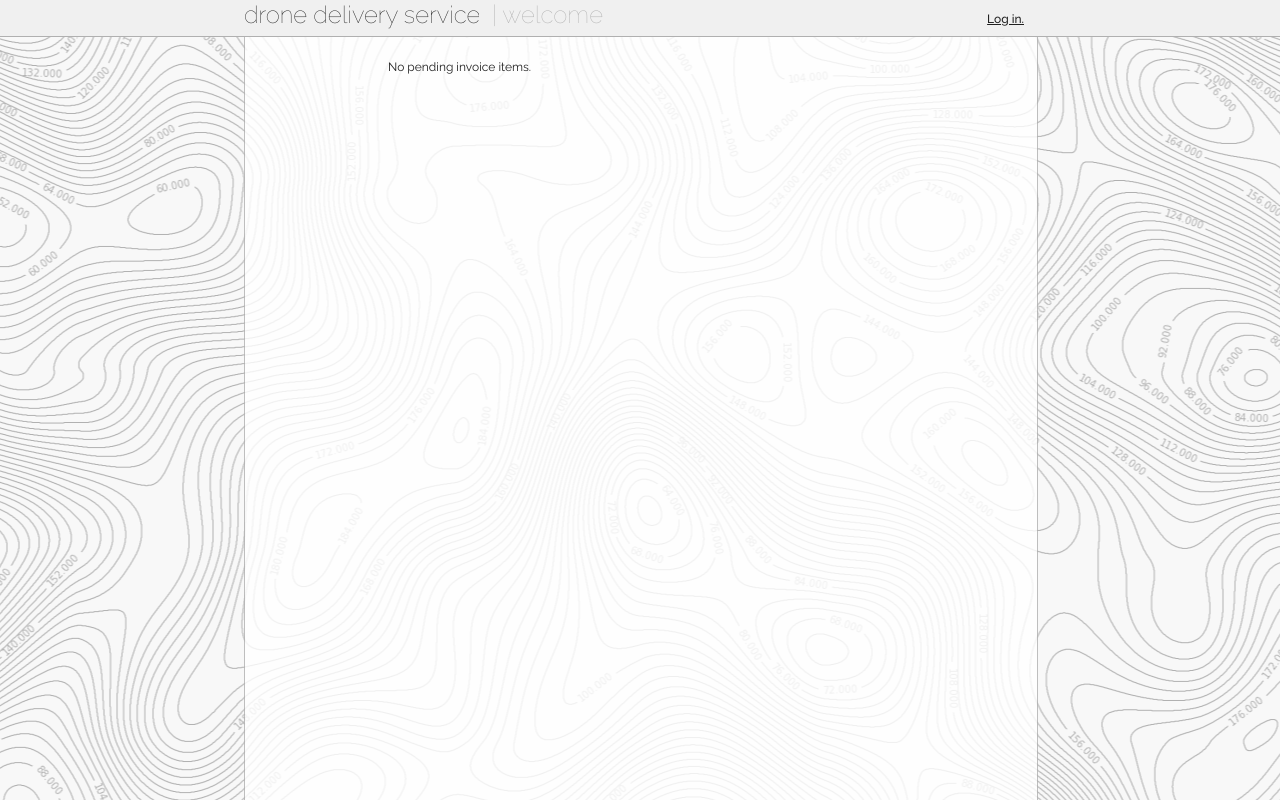
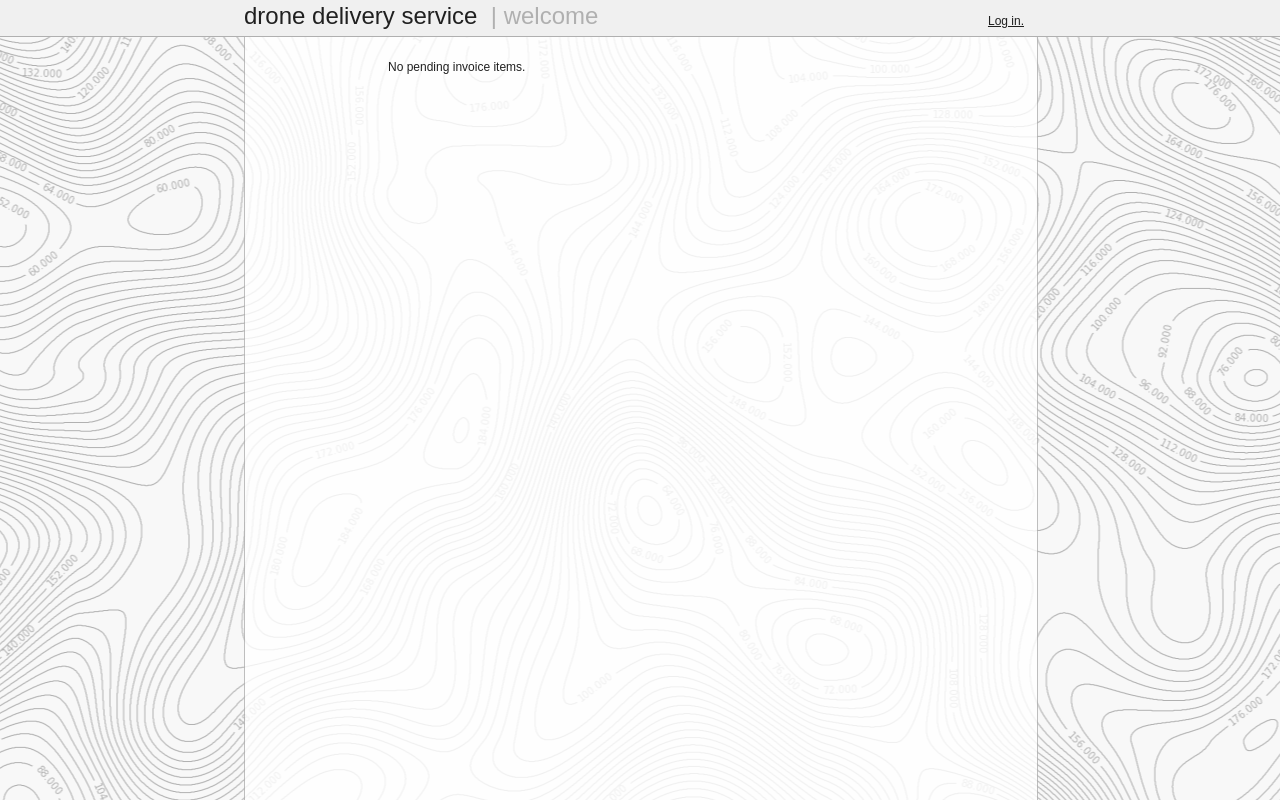
Before and after one commit to cusmith/dronedelivery, a Django app: page /app/ in a window 1280 px wide. Run offline with Django 3.2, Linux system fonts and the light colour scheme; data that the repository does not hold is empty; some libraries are stand-ins or nearby versions; some web fonts are replaced.

Commit message:
Serve fonts as static resource

```diff
--- a/app/templates/app/app-base.html
+++ b/app/templates/app/app-base.html
@@ -5,7 +5,6 @@
 	<meta name="viewport" content="width=device-width, initial-scale=1.0, maximum-scale=1.0"></meta>
 	<title>{% block title %}{% endblock %} | drone delivery service</title>
 	<link rel="stylesheet" type="text/css" href="app.css"></link>
-	<link href='https://fonts.googleapis.com/css?family=Raleway:500,400,100' rel='stylesheet' type='text/css'>
 	<script src="http://code.jquery.com/jquery-2.1.4.min.js"></script>
 	<script type="text/javascript">
 	var long_width = 0;
@@ -49,7 +48,7 @@
 					<div class='title-collapse'>ervice</div>
 					&nbsp
 				</span>
-				<span class='h2'>| {% block short_title %}{% endblock %}</span>
+				<span id='page-title' class='h2'>| {% block short_title %}{% endblock %}</span>
 			</div>
 			<div id='session-status-box'>
 				{% if logged_in %}
--- a/app/templates/app/app.css
+++ b/app/templates/app/app.css
@@ -1,3 +1,15 @@
+@font-face {
+  font-family: "Raleway";
+  src: url("/static/app/raleway-light.woff2");
+  font-weight: 100; }
+@font-face {
+  font-family: "Raleway";
+  src: url("/static/app/raleway-normal.woff2");
+  font-weight: 400; }
+@font-face {
+  font-family: "Raleway";
+  src: url("/static/app/raleway-bold.woff2");
+  font-weight: 700; }
 * {
   font-family: "Raleway", sans-serif;
   color: #202020; }
@@ -49,6 +61,7 @@ a:link, a:visited {
 body {
   margin: 0px;
   background-color: #f8f8f8;
+  background-image: url("/static/app/bg-compressed.jpg");
   background-image: url("/static/app/bg.png");
   background-position: center top; }
 
@@ -69,6 +82,7 @@ body {
   padding-left: 1em;
   padding-right: 1em;
   max-height: 3rem;
+  margin-top: 0.2rem;
   overflow-y: hidden; }
 
 #title {
--- a/app/templates/app/app.sass
+++ b/app/templates/app/app.sass
@@ -1,6 +1,21 @@
 ///////////////////////////////////////////////////////////////////////////////
 //// General Site Rules ///////////////////////////////////////////////////////
 ///////////////////////////////////////////////////////////////////////////////
+
+@font-face
+	font-family: 'Raleway'
+	src: url("/static/app/raleway-light.woff2")
+	font-weight: 100
+
+@font-face
+	font-family: 'Raleway'
+	src: url("/static/app/raleway-normal.woff2")
+	font-weight: 400
+
+@font-face
+	font-family: 'Raleway'
+	src: url("/static/app/raleway-bold.woff2")
+	font-weight: 700
 
 $primary-font:			'Raleway', sans-serif
 $primary-font-size:		75%
@@ -89,6 +104,7 @@ $content-padding:		1em
 body
 	margin: 0px
 	background-color: $background-color
+	background-image: url("/static/app/bg-compressed.jpg")
 	background-image: url("/static/app/bg.png")
 	background-position: center top
 
@@ -108,6 +124,7 @@ body
 	padding-left: 1em
 	padding-right: 1em
 	max-height: $title-bar-height
+	margin-top: 0.2rem
 	overflow-y: hidden
 
 #title
```
